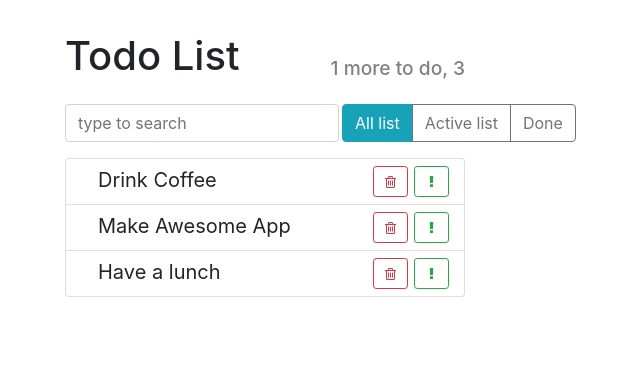
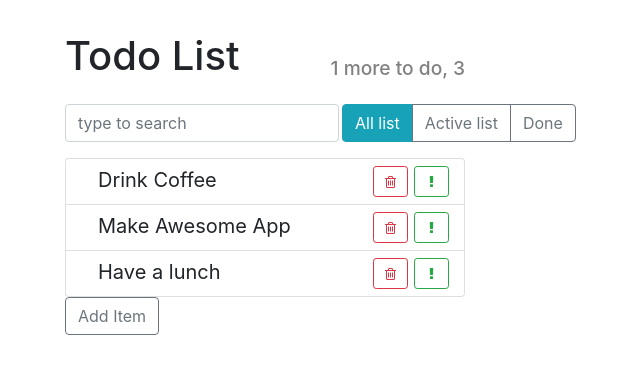
Before and after one commit to doppelgangger11/react_todo, a React (Create React App) app: page / in a window 1280 px wide. Shown: the top 374 px of the page, without its empty margins (375-1015 px from the left). Built offline with nearby package versions, Linux system fonts and the light colour scheme.

Commit message:
step 27 added button Add item. Adding element

```diff
--- a/src/components/App/App.js
+++ b/src/components/App/App.js
@@ -4,6 +4,8 @@ import AppHeader from "../AppHeader/AppHeader";
 import SearchPanel from "../SearchPanel/SearchPanel";
 import TodoList from "../TodoList/TodoList";
 import ItemStatusFilter from "../ItemStatusFilter/ItemStatusFilter";
+import ItemAddForm from "../ItemAddForm/ItemAddForm.js";
+
 
 import "./App.css";
 
@@ -37,6 +39,7 @@ export default class App extends Component {
         </div>
 
         <TodoList todos={this.state.todoData} onDeleted={this.deleteItem} />
+        <ItemAddForm />
       </div>
     );
   }
--- /dev/null
+++ b/src/components/ItemAddForm/ItemAddForm.css
@@ -0,0 +1,3 @@
+.item-add-form .item-add-form {
+  margin-top: 10px;
+}
--- /dev/null
+++ b/src/components/ItemAddForm/ItemAddForm.js
@@ -0,0 +1,12 @@
+import React, { Component } from "react";
+import "./ItemAddForm.css";
+
+export default class ItemAddForm extends Component {
+  render() {
+    return (
+      <div className={"ItemAddForm"}>
+        <button className={"btn btn-outline-secondary"}>Add Item</button>
+      </div>
+    );
+  }
+}
--- /dev/null
+++ b/src/components/ItemAddForm/index.js
@@ -0,0 +1,2 @@
+import ItemAddForm from "./ItemAddForm.js";
+export default ItemAddForm;
```
